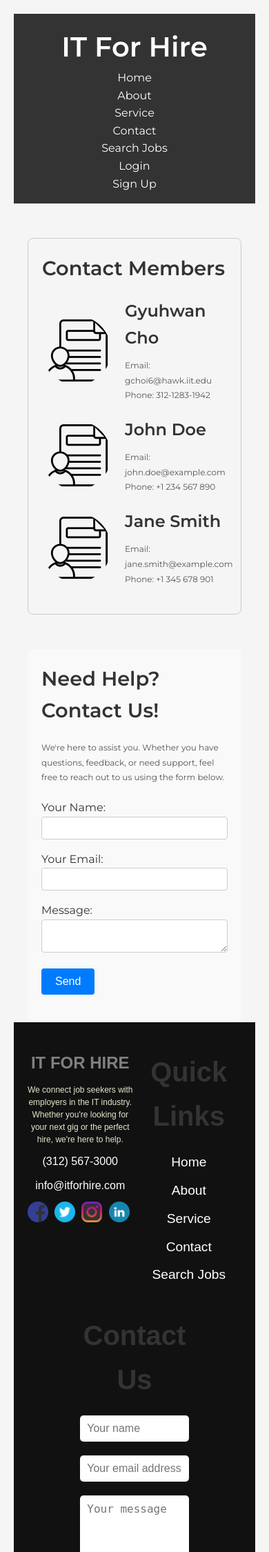
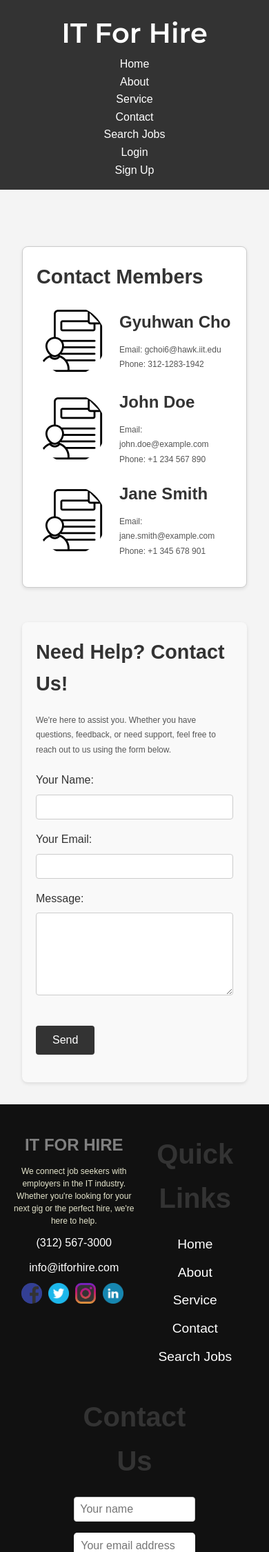
Before and after one commit to Choi0619/Job-Portal, a PHP site: page /contact.php in a window 390 px wide. Shown: the top 2250 px of the page at 69% size. Run offline with PHP 8.4, Linux system fonts and the light colour scheme.

Commit message:
apply the css directly in the footer.css file

```diff
--- a/css/footer.css
+++ b/css/footer.css
@@ -1,4 +1,86 @@
 /* Footer CSS, created by Gyuhwan Choi */
+
+/* Common Styles */
+.contact-form input[type="email"],
+.contact-form textarea,
+form input[type="text"],
+form input[type="email"],
+form textarea {
+  width: 100%;
+  padding: 10px;
+  margin-bottom: 20px;
+  border: none;
+  border-radius: 5px;
+  font-size: 1rem;
+}
+
+.contact-form textarea,
+form textarea {
+  height: 120px;
+}
+
+.contact-form button[type="submit"],
+form button[type="submit"] {
+  display: block;
+  margin-top: 20px;
+  padding: 10px 20px;
+  border: none;
+  border-radius: 5px;
+  background-color: #333;
+  color: #fff;
+  cursor: pointer;
+  transition: background-color 0.2s;
+  font-size: 1rem;
+}
+
+.contact-form button[type="submit"]:hover,
+form button[type="submit"]:hover {
+  background-color: #555;
+}
+
+body {
+  font-family: Arial, sans-serif;
+  line-height: 1.6;
+  margin: 0;
+  padding: 0;
+  background-color: #f4f4f4;
+}
+
+header {
+  background-color: #333;
+  color: #fff;
+  padding: 1rem;
+  text-align: center;
+}
+
+main {
+  padding: 2rem;
+}
+
+section {
+  background-color: #fff;
+  padding: 2rem;
+  border-radius: 5px;
+  box-shadow: 0 2px 5px rgba(0, 0, 0, 0.1);
+}
+
+form label {
+  display: block;
+  margin-bottom: 0.5rem;
+}
+
+form button[type="submit"] {
+  background-color: #333;
+  color: #fff;
+  border: none;
+  padding: 0.75rem 1.5rem;
+  border-radius: 4px;
+  cursor: pointer;
+}
+
+form button[type="submit"]:hover {
+  background-color: #555;
+}
 
 footer {
   background-color: #111;
@@ -69,38 +151,6 @@ footer {
   color: #fff;
   text-decoration: none;
   font-size: 1.2rem;
-}
-
-.contact-form input[type="email"],
-.contact-form input[type="text"],
-.contact-form textarea {
-  width: 100%;
-  padding: 10px;
-  margin-bottom: 20px;
-  border: none;
-  border-radius: 5px;
-  font-size: 1rem;
-}
-
-.contact-form textarea {
-  height: 120px;
-}
-
-.contact-form button[type="submit"] {
-  display: block;
-  margin-top: 20px;
-  padding: 10px 20px;
-  border: none;
-  border-radius: 5px;
-  background-color: #333;
-  color: #fff;
-  cursor: pointer;
-  transition: background-color 0.2s;
-  font-size: 1rem;
-}
-
-.contact-form button[type="submit"]:hover {
-  background-color: #555;
 }
 
 .footer-bottom {
@@ -185,38 +235,6 @@ footer {
     text-decoration: none;
   }
 
-  .contact-form input[type="email"],
-  .contact-form input[type="text"],
-  .contact-form textarea {
-    width: 100%;
-    padding: 10px;
-    margin-bottom: 20px;
-    border: none;
-    border-radius: 5px;
-    font-size: 1rem;
-  }
-
-  .contact-form textarea {
-    height: 120px;
-  }
-
-  .contact-form button[type="submit"] {
-    display: block;
-    margin-top: 20px;
-    padding: 10px 20px;
-    border: none;
-    border-radius: 5px;
-    background-color: #333;
-    color: #fff;
-    cursor: pointer;
-    transition: background-color 0.2s;
-    font-size: 1rem;
-  }
-
-  .contact-form button[type="submit"]:hover {
-    background-color: #555;
-  }
-
   .footer-bottom {
     background-color: #000;
     padding: 10px 0;
--- a/footer.php
+++ b/footer.php
@@ -92,3 +92,231 @@
     </script>
 </body>
 </html>
+
+
+<style>
+    /* Footer CSS, created by Gyuhwan Choi */
+    footer {
+        background-color: #111;
+        color: #fff;
+        font-family: Arial, sans-serif;
+        padding: 80px 0;
+    }
+
+    .footer-content {
+        max-width: 1100px;
+        margin: 0 auto;
+        display: flex;
+        justify-content: space-between;
+        flex-wrap: wrap;
+    }
+
+    .footer-content h2 {
+        font-size: 2.5rem;
+    }
+
+    .footer-section {
+        flex-basis: 30%;
+        margin-bottom: 50px;
+    }
+
+    .about h2.logo {
+        color: gray;
+    }
+
+    .footer-content p {
+        line-height: 1.8;
+        margin-bottom: 20px;
+        color: #E5E5CC;
+    }
+
+    .contact span {
+        display: block;
+        margin-bottom: 10px;
+    }
+
+    .socials a {
+        display: inline-block;
+        width: 40px;
+        height: 40px;
+        margin-right: 10px;
+        border-radius: 50%;
+        color: #fff;
+        background-color: #333;
+        text-align: center;
+        line-height: 40px;
+    }
+
+    .socials img {
+        width: 40px;
+    }
+
+    .links ul {
+        list-style: none;
+        margin: 0;
+        padding: 0;
+    }
+
+    .links li {
+        margin-bottom: 10px;
+    }
+
+    .links a {
+        color: #fff;
+        text-decoration: none;
+        font-size: 1.2rem;
+    }
+
+    .contact-form input[type="email"],
+    .contact-form textarea {
+        width: 100%;
+        padding: 10px;
+        margin-bottom: 20px;
+        border: none;
+        border-radius: 5px;
+    }
+
+    .contact-form textarea {
+        height: 120px;
+    }
+
+    .contact-form button[type="submit"] {
+        display: block;
+        margin-top: 20px;
+        padding: 10px 20px;
+        border: none;
+        border-radius: 5px;
+        background-color: #333;
+        color: #fff;
+        cursor: pointer;
+    }
+
+    .contact-form button[type="submit"]:hover {
+        background-color: #555;
+    }
+
+    .footer-bottom {
+        background-color: #000;
+        padding: 10px 0;
+        text-align: center;
+        font-size: 0.9rem;
+    }
+
+    .footer-bottom p {
+        margin: 0;
+    }
+
+    @media (max-width: 1200px) {
+        footer {
+            background-color: #111;
+            color: #fff;
+            font-family: Arial, sans-serif;
+            padding: 40px 0;
+        }
+
+        .footer-content {
+            max-width: 90%;
+            margin: 0 auto;
+            display: flex;
+            flex-wrap: wrap;
+            justify-content: center;
+        }
+
+        .footer-section {
+            flex-basis: 50%;
+            margin-bottom: 30px;
+            text-align: center;
+        }
+
+        .about h2.logo {
+            font-size: 1.5rem;
+            margin-bottom: 10px;
+        }
+
+        .about p {
+            line-height: 1.5;
+            margin-bottom: 10px;
+        }
+
+        .contact span {
+            display: block;
+            margin-bottom: 10px;
+            font-size: 1rem;
+        }
+
+        .socials a {
+            display: inline-block;
+            width: 30px;
+            height: 30px;
+            margin-right: 5px;
+            border-radius: 50%;
+            color: #fff;
+            background-color: #333;
+            text-align: center;
+            line-height: 30px;
+            font-size: 1rem;
+        }
+
+        .socials img {
+            width: 30px;
+        }
+
+        .links ul {
+            list-style: none;
+            margin: 0;
+            padding: 0;
+            font-size: 1rem;
+        }
+
+        .links li {
+            margin-bottom: 10px;
+        }
+
+        .links a {
+            color: #fff;
+            text-decoration: none;
+        }
+
+        .contact-form input[type="email"],
+        .contact-form textarea {
+            width: 100%;
+            padding: 10px;
+            margin-bottom: 20px;
+            border: none;
+            border-radius: 5px;
+            font-size: 1rem;
+        }
+
+        .contact-form textarea {
+            height: 120px;
+        }
+
+        .contact-form button[type="submit"] {
+            display: block;
+            margin-top: 20px;
+            padding: 10px 20px;
+            border: none;
+            border-radius: 5px;
+            background-color: #333;
+            color: #fff;
+            cursor: pointer;
+            transition: background-color 0.2s;
+            font-size: 1rem;
+        }
+
+        .contact-form button[type="submit"]:hover {
+            background-color: #555;
+        }
+
+        .footer-bottom {
+            background-color: #000;
+            padding: 10px 0;
+            text-align: center;
+            font-size: 0.8rem;
+        }
+
+        .footer-bottom p {
+            margin: 0;
+        }
+    }
+</style>
--- a/index.php
+++ b/index.php
@@ -4,7 +4,7 @@
     <meta charset="UTF-8">
     <meta name="viewport" content="width=device-width, initial-scale=1.0">
     <title>IT For Hire</title>
-    <link rel="stylesheet" href="css/style.css">
+    <!-- <link rel="stylesheet" href="css/style.css"> -->
 </head>
 <body>
     <?php include 'header.php'; ?>
```
